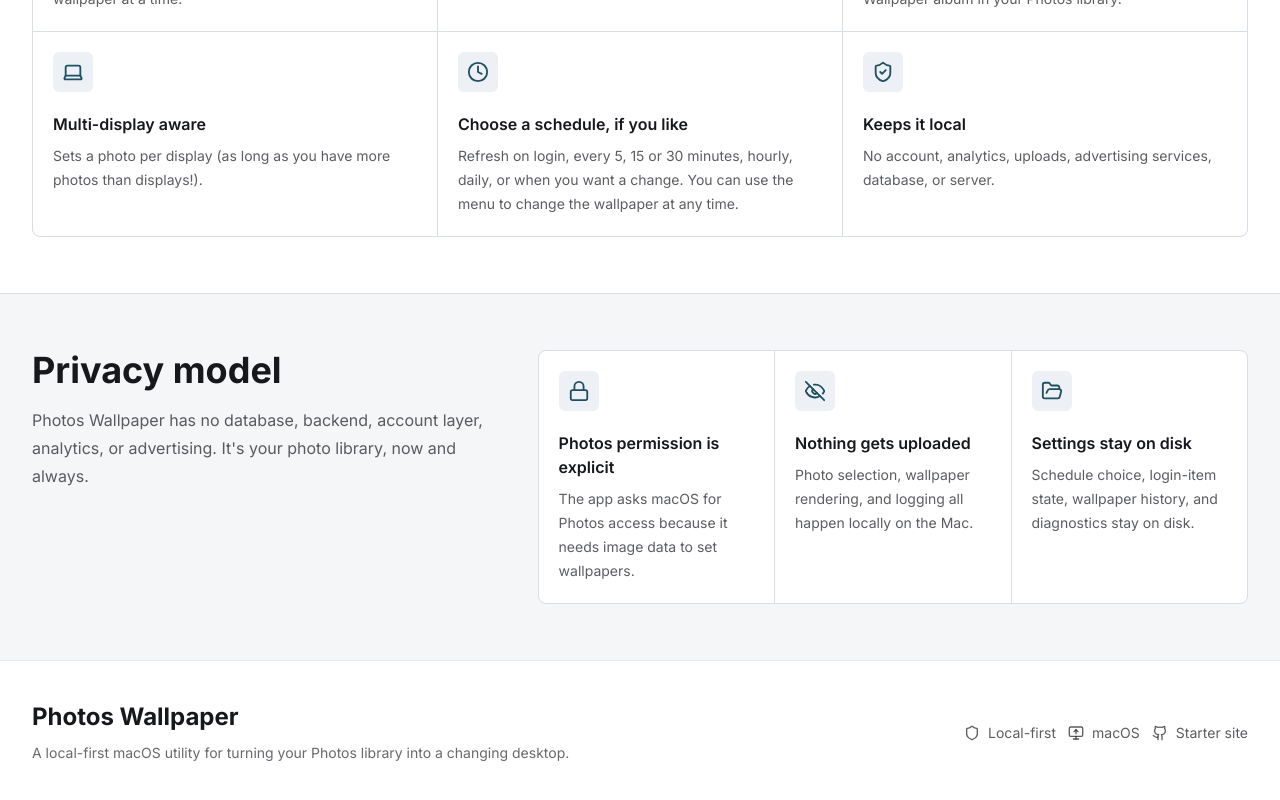
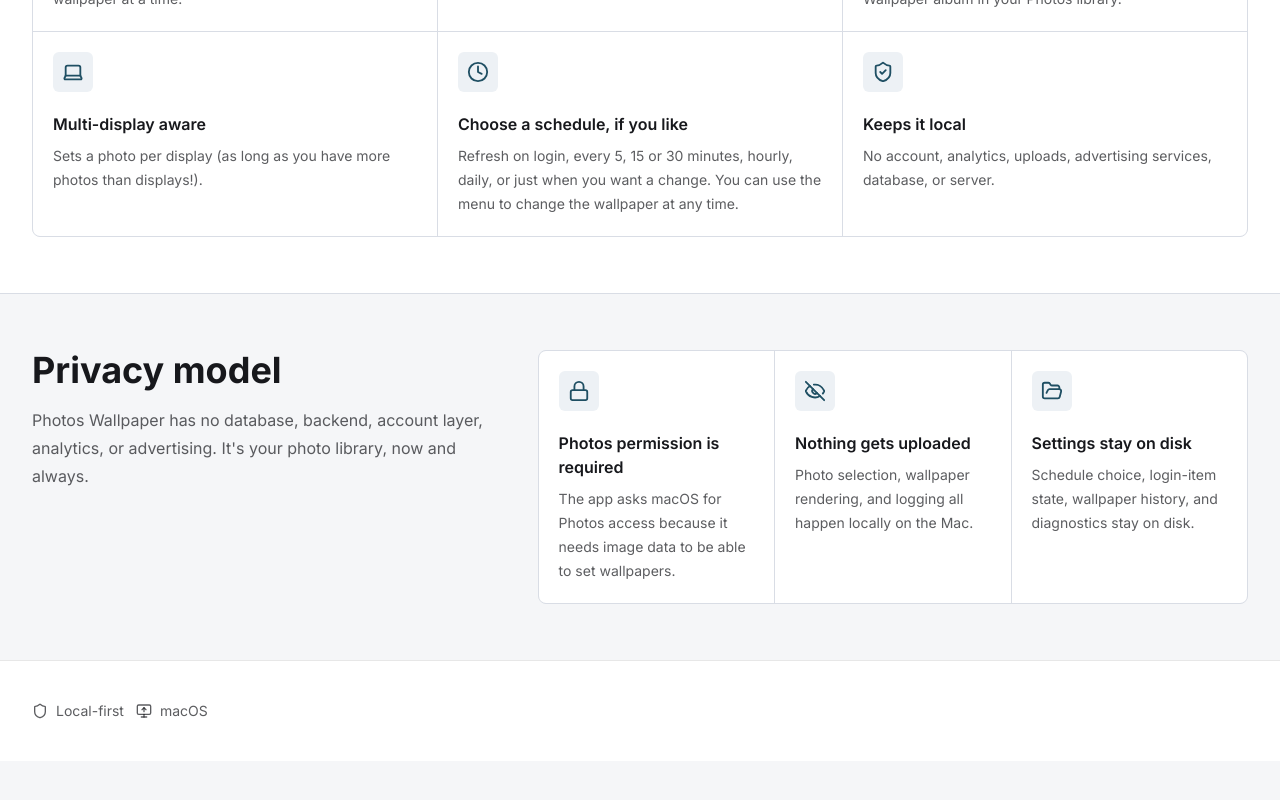
Before and after one commit to stuartd/photos-wallpaper-website, a React (Vite) app: page / in a window 1280 px wide. Shown: the part 1042-1842 px from the top of the page. After the commit the page ends 1803 px from the top, so only its background shows below. Built offline with nearby package versions, Linux system fonts and the light colour scheme.

Commit message:
A couple of small changes to the layout

```diff
--- a/src/components/AppLayout.tsx
+++ b/src/components/AppLayout.tsx
@@ -38,12 +38,6 @@ export function AppLayout() {
 
       <footer className="border-t border-ink/10 bg-panel text-ink">
         <div className="mx-auto grid max-w-7xl gap-8 px-5 py-10 sm:px-8 md:grid-cols-[1fr_auto]">
-          <div>
-            <p className="font-display text-2xl font-bold">Photos Wallpaper</p>
-            <p className="mt-2 max-w-xl text-sm leading-6 text-ink/65">
-              A local-first macOS utility for turning your Photos library into a changing desktop.
-            </p>
-          </div>
           <div className="flex flex-wrap items-center gap-3 text-sm text-ink/70">
             <span className="inline-flex items-center gap-2">
               <Shield size={16} aria-hidden /> Local-first
@@ -51,9 +45,6 @@ export function AppLayout() {
             <span className="inline-flex items-center gap-2">
               <MonitorUp size={16} aria-hidden /> macOS
             </span>
-            <span className="inline-flex items-center gap-2">
-              <Github size={16} aria-hidden /> Starter site
-            </span>
           </div>
         </div>
       </footer>
--- a/src/content/site.ts
+++ b/src/content/site.ts
@@ -27,7 +27,7 @@ export const appFeatures = [
   },
   {
     title: "Choose a schedule, if you like",
-    description: "Refresh on login, every 5, 15 or 30 minutes, hourly, daily, or when you want a change. You can use the menu to change the wallpaper at any time.",
+    description: "Refresh on login, every 5, 15 or 30 minutes, hourly, daily, or just when you want a change. You can use the menu to change the wallpaper at any time.",
     icon: Clock
   },
   {
@@ -39,8 +39,8 @@ export const appFeatures = [
 
 export const privacyPoints = [
   {
-    title: "Photos permission is explicit",
-    description: "The app asks macOS for Photos access because it needs image data to set wallpapers.",
+    title: "Photos permission is required",
+    description: "The app asks macOS for Photos access because it needs image data to be able to set wallpapers.",
     icon: Lock
   },
   {
```
